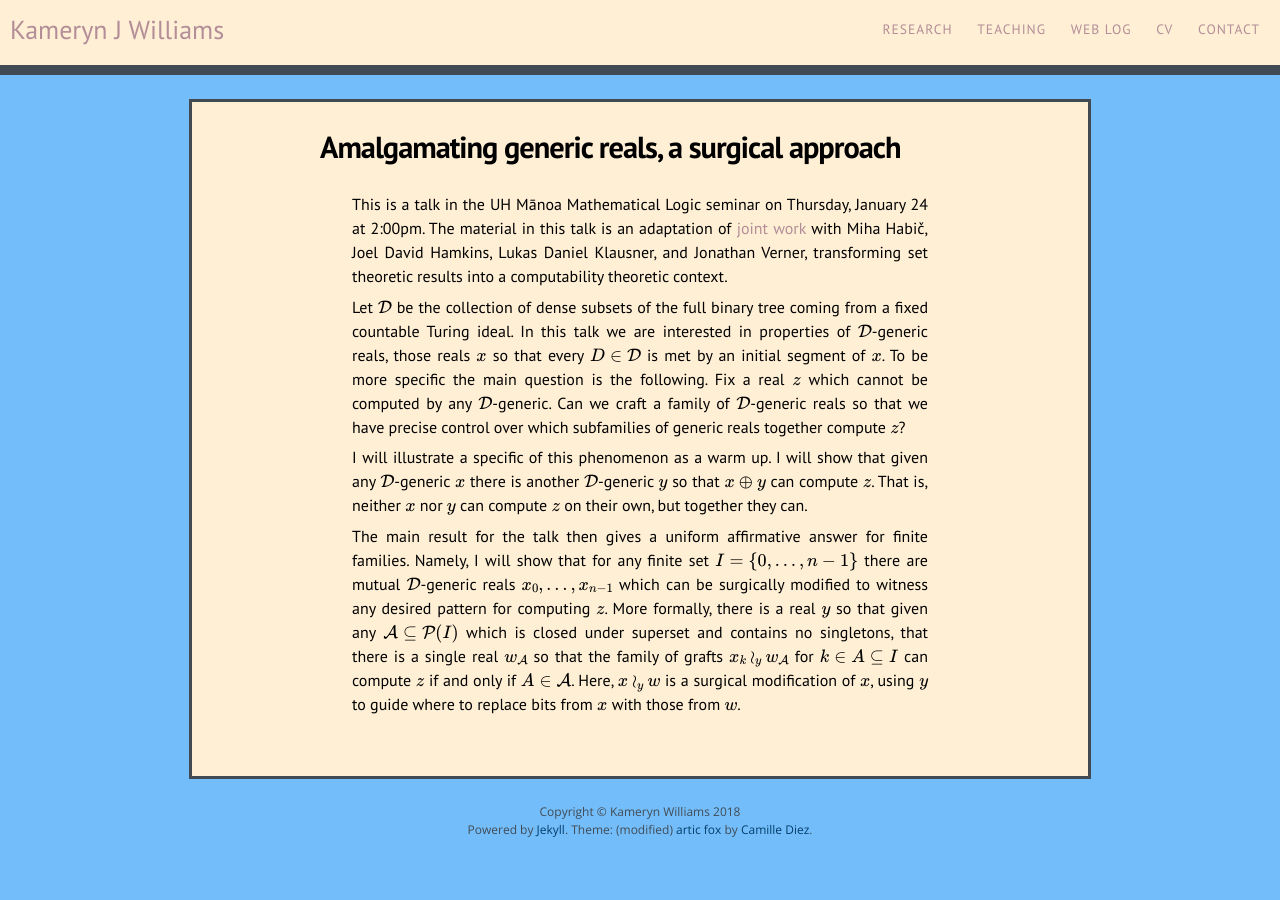
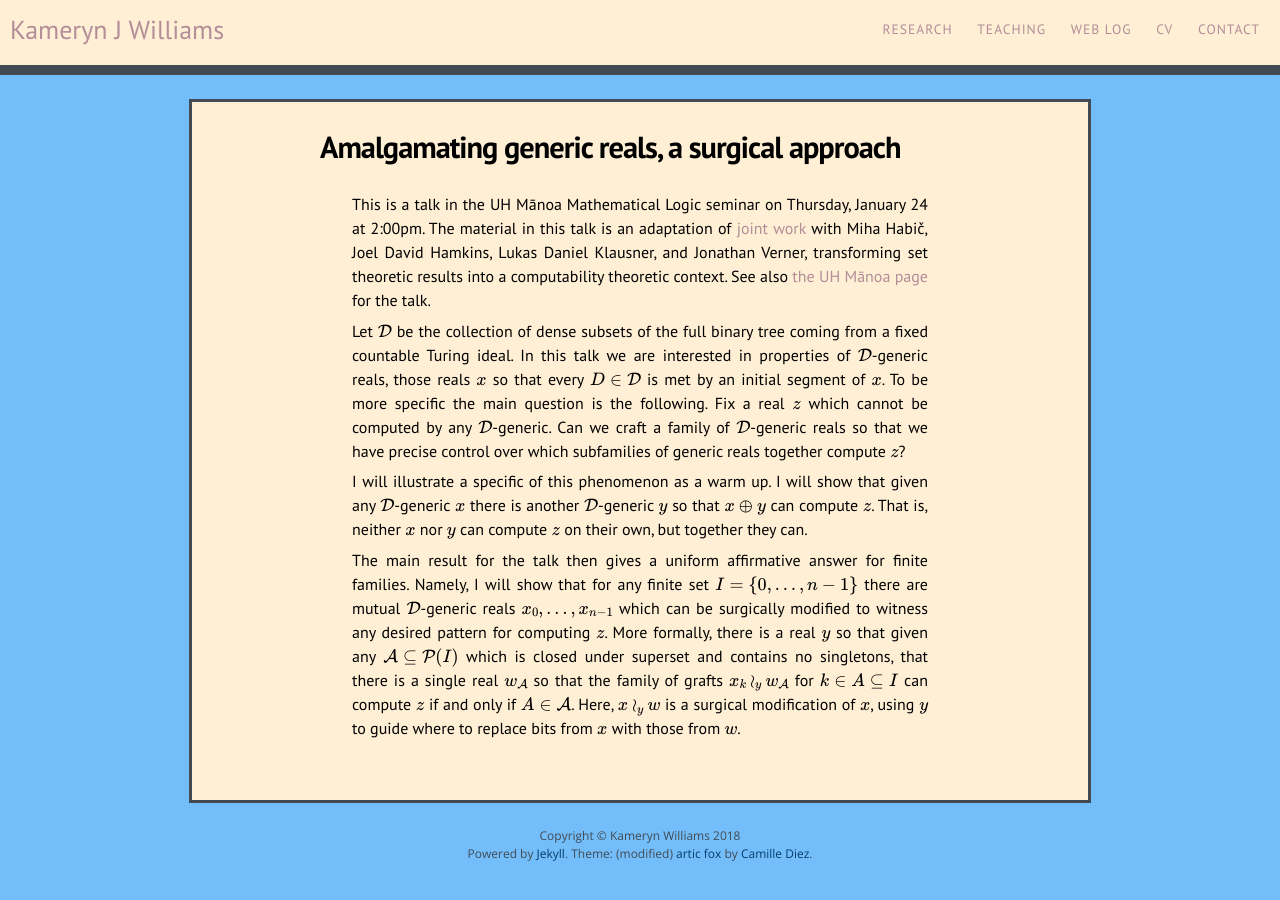
Before and after one commit to kamerynjw/kamerynjw.github.io, a Jekyll site: the page built from research/talks/2019-jan-surgery.md, in a window 1280 px wide. Built offline with Jekyll 4.4.1, drawn with Linux system fonts in a browser that asks for light colours; nearby versions of some CDN libraries; formulas are drawn with MathJax 3.

Commit message:
added link to UH's page for talk

```diff
--- a/research/talks/2019-jan-surgery.md
+++ b/research/talks/2019-jan-surgery.md
@@ -5,7 +5,7 @@ permalink: /research/talks/2019-jan-surgery/
 excerpt: "This is a talk in the UH Mānoa Mathematical Logic seminar on Thursday, January 24 at 2:00pm. The material in this talk is an adaptation of joint work with Miha Habič, Joel David Hamkins, Lukas Daniel Klausner, and Jonathan Verner, transforming set theoretic results into a computability theoretic context."
 ---
 
-This is a talk in the UH Mānoa Mathematical Logic seminar on Thursday, January 24 at 2:00pm. The material in this talk is an adaptation of [joint work]({{ site.baseurl }}/research/pubs/set-theoretic-blockchains/) with Miha Habič, Joel David Hamkins, Lukas Daniel Klausner, and Jonathan Verner, transforming set theoretic results into a computability theoretic context.
+This is a talk in the UH Mānoa Mathematical Logic seminar on Thursday, January 24 at 2:00pm. The material in this talk is an adaptation of [joint work]({{ site.baseurl }}/research/pubs/set-theoretic-blockchains/) with Miha Habič, Joel David Hamkins, Lukas Daniel Klausner, and Jonathan Verner, transforming set theoretic results into a computability theoretic context. See also [the UH Mānoa page](https://math.hawaii.edu/wordpress/event/logic-seminar/?instance_id=25363504) for the talk.
 
 Let $\mathcal D$ be the collection of dense subsets of the full binary tree coming from a fixed countable Turing ideal. In this talk we are interested in properties of $\mathcal D$-generic reals, those reals $x$ so that every $D \in \mathcal D$ is met by an initial segment of $x$. To be more specific the main question is the following. Fix a real $z$ which cannot be computed by any $\mathcal D$-generic. Can we craft a family of $\mathcal D$-generic reals so that we have precise control over which subfamilies of generic reals together compute $z$?
 
```
